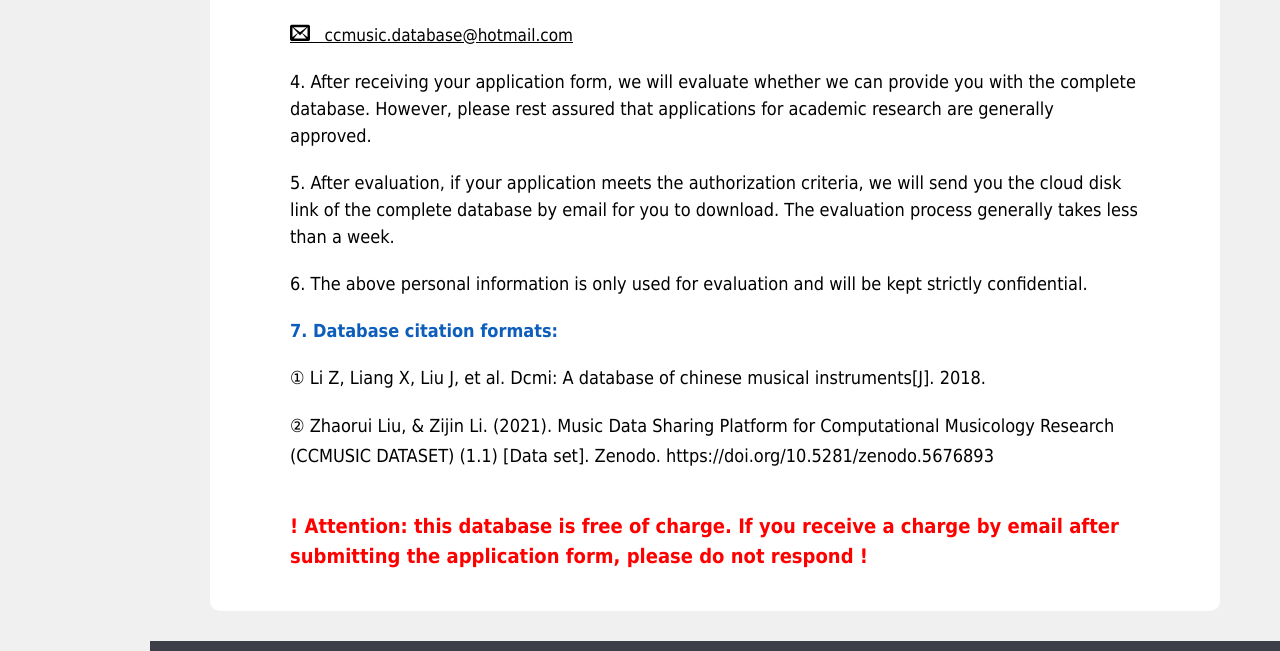
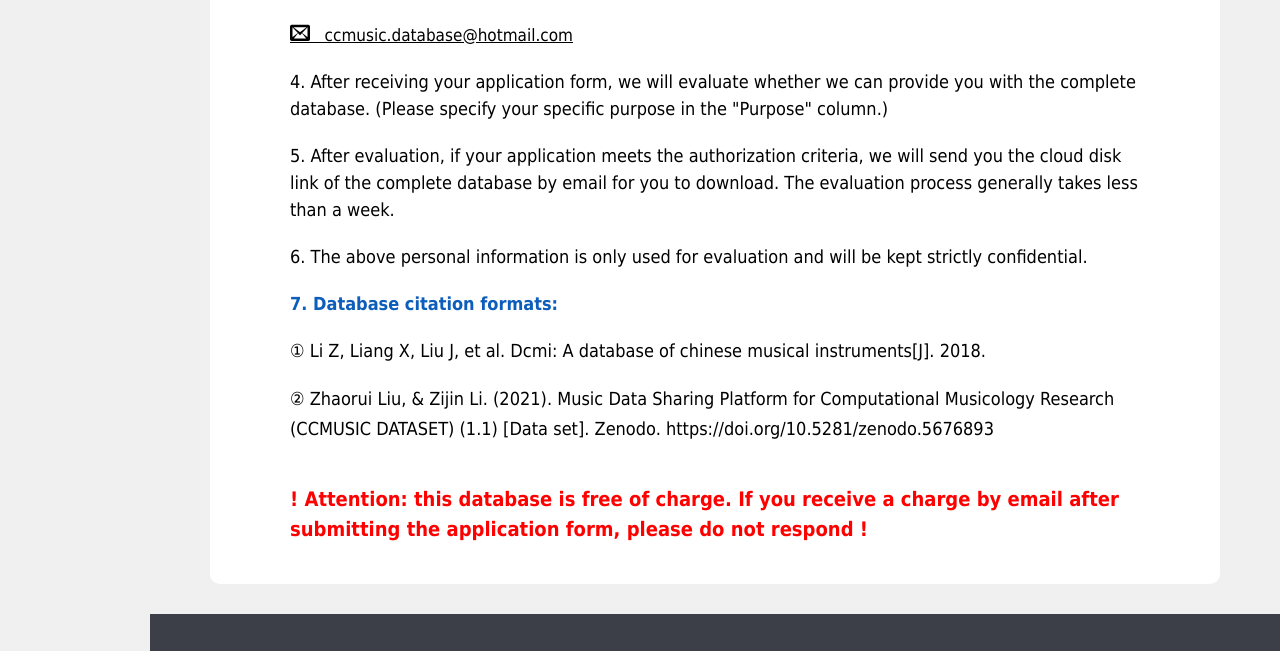
Before and after one commit to ccmusic-database/ccmusic-database.github.io, a plain HTML site: page en/download.html in a window 1280 px wide. Shown: the part 1146-1797 px from the top of the page. Drawn offline with Linux system fonts and the light colour scheme; files whose address does not match are found by name.

Commit message:
Add files via upload

```diff
--- a/en/download.html
+++ b/en/download.html
@@ -118,8 +118,7 @@
                                 <p class="email"><a href="mailto:ccmusic.database@hotmail.com"> &nbsp;
                                         ccmusic.database@hotmail.com</a></p>
                                 <p>4. After receiving your application form, we will evaluate whether we can provide you
-                                    with the complete database. However, please rest assured that applications for
-                                    academic research are generally approved.</p>
+                                    with the complete database. (Please specify your specific purpose in the "Purpose" column.)</p>
                                 <p>5. After evaluation, if your application meets the authorization criteria, we will
                                     send you the cloud disk link of the complete database by email for you to download.
                                     The evaluation process generally takes less than a week.</p>
```
